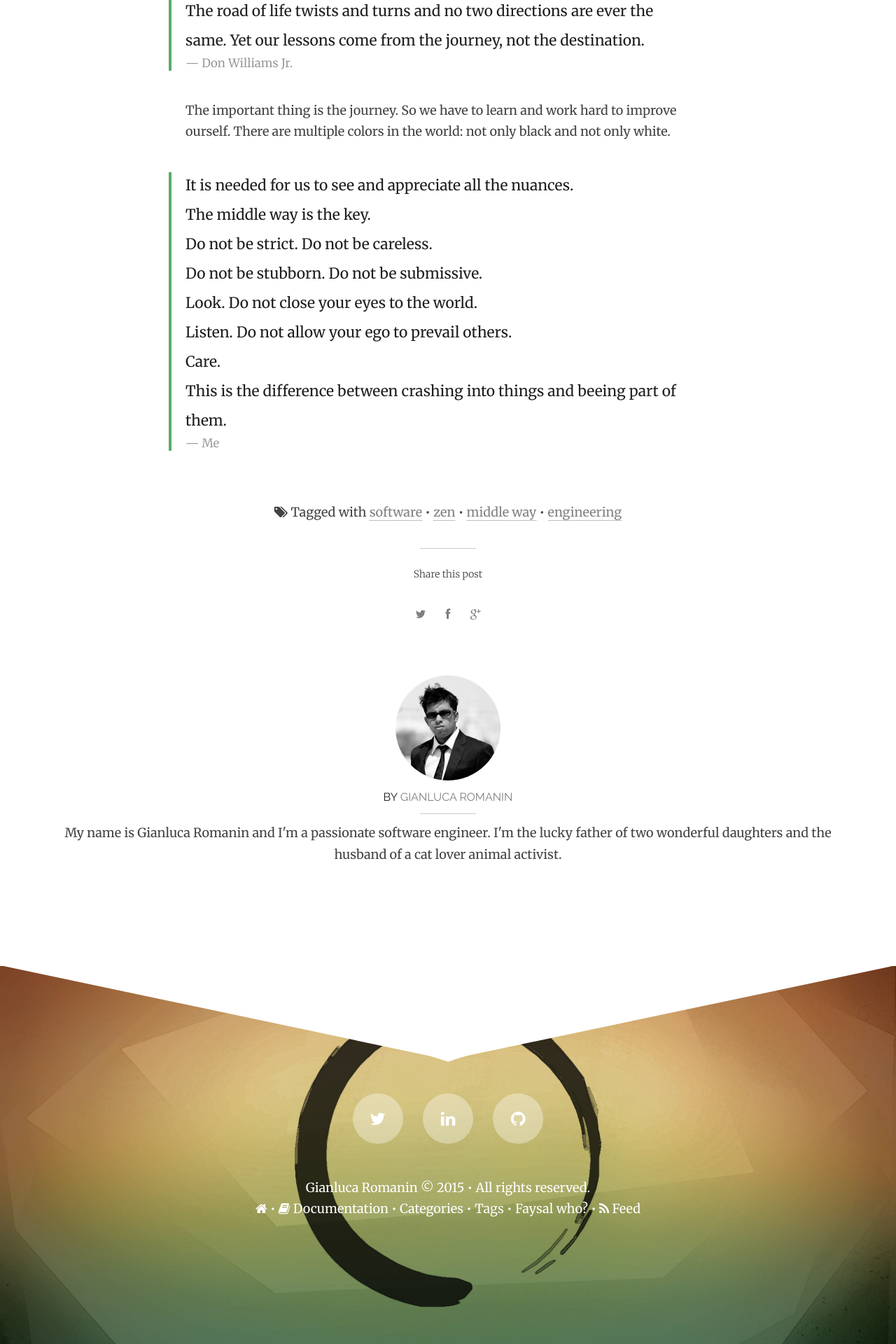
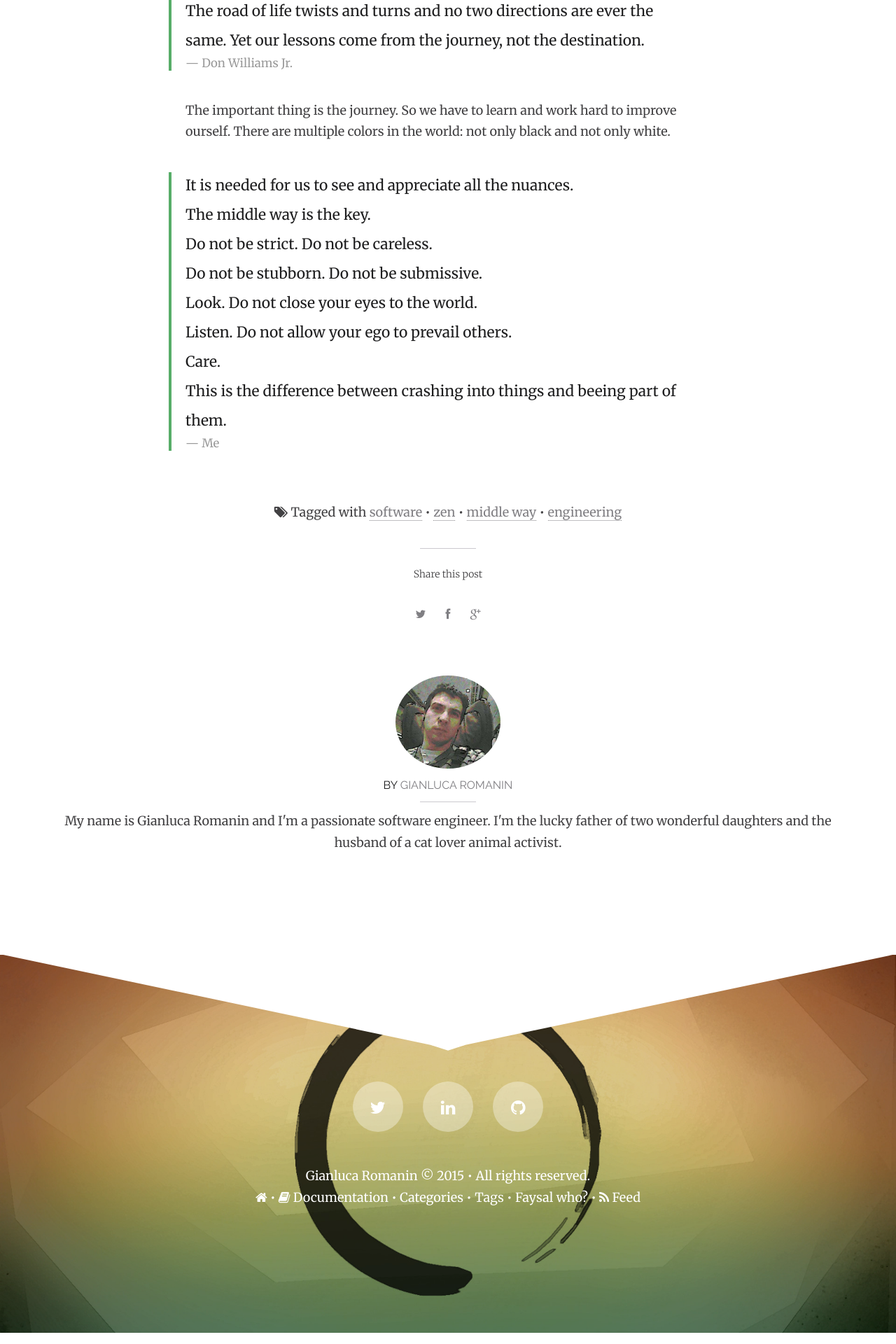
Before and after one commit to JayZar21/JayZar21.github.io, a Jekyll site: the page built from _posts/2015-03-01-the-way.md, in a window 1280 px wide. Shown: the part 2211-4131 px from the top of the page at 70% size. Built offline with Jekyll 4.4.1, drawn with Linux system fonts in a browser that asks for light colours; nearby versions of some CDN libraries; comment, search, counter and statistics services are not loaded.

Commit message:
photo v0

```diff
--- a/_config.yml
+++ b/_config.yml
@@ -23,7 +23,7 @@ url:
 # Owner/author information
 owner:
   name:           Gianluca Romanin
-  avatar:         hmfaysal.jpg
+  avatar:         avatar_jzar1.jpg
   email:          romaninz@gmail.com
   # Use the coder's toolbox at http://coderstoolbox.net/string/#!encoding=xml&action=encode&charset=us_ascii to encode your description into XML string
   description:    My name is Gianluca Romanin and I'm a passionate software engineer. I'm the lucky father of two wonderful daughters and the husband of a cat lover animal activist.
```
Also changed, not shown: images/avatar_jzar1.jpg (added), 5 other files.
